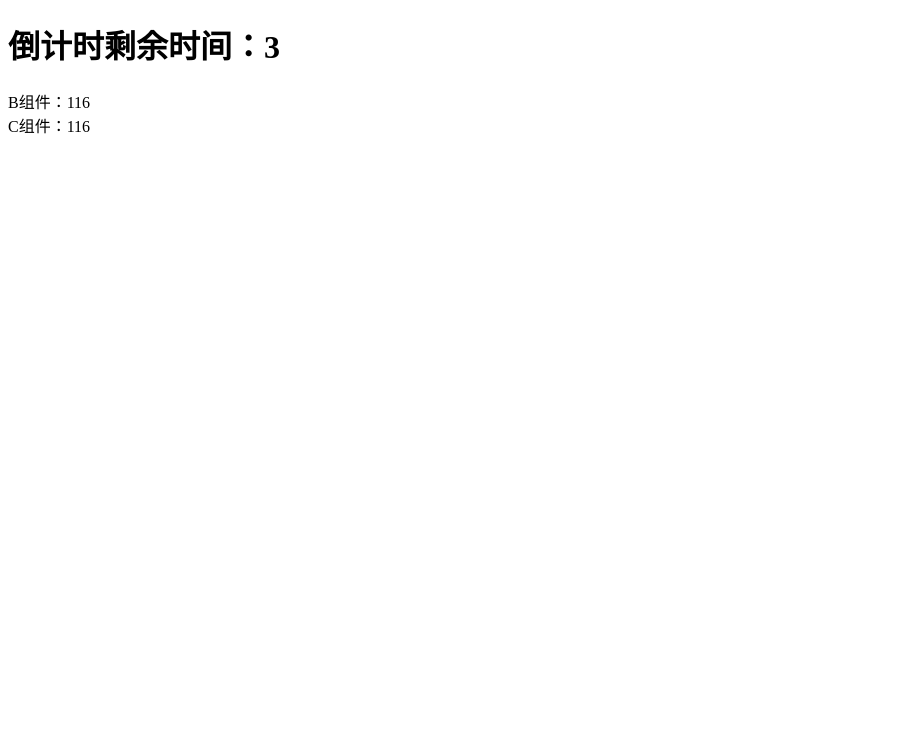
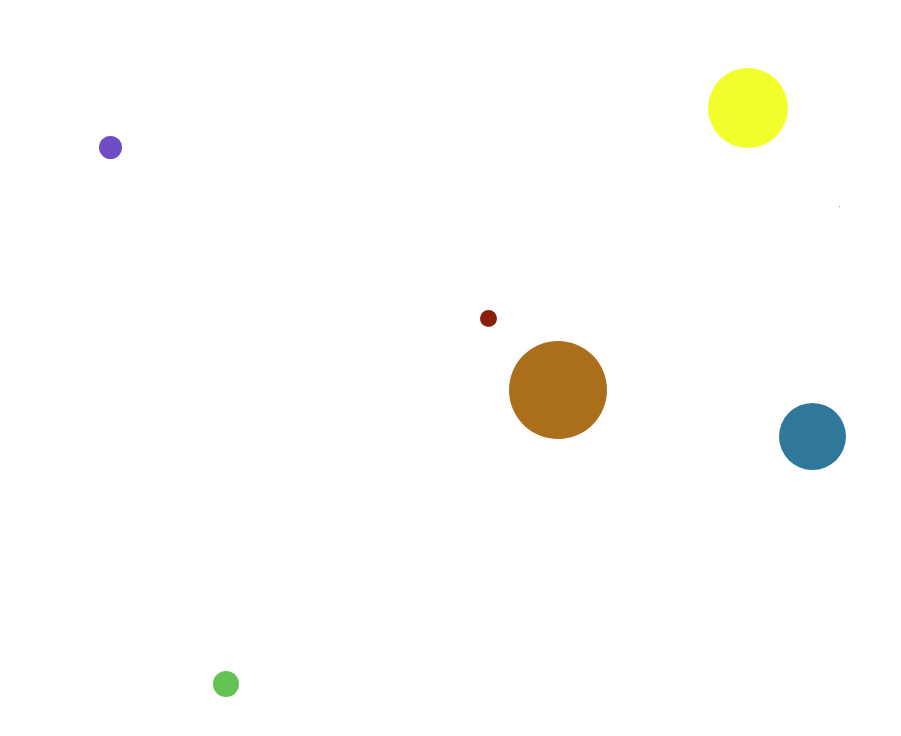
Before and after one commit to qinran0423/react-study, a React (Create React App) app in the folder cli-create/: page / in a window 1280 px wide. Shown: the top 736 px of the page, without its empty margins (0-901 px from the left). Built offline with nearby package versions, Linux system fonts and the light colour scheme.

Commit message:
ball demo

```diff
--- /dev/null
+++ b/cli-create/src/components/ball.css
@@ -0,0 +1,6 @@
+.ball{
+	width: 100px;
+	height: 100px;
+	border-radius: 50%;
+	position: fixed;
+}
--- /dev/null
+++ b/cli-create/src/components/ball.js
@@ -0,0 +1,65 @@
+import React, { Component } from 'react'
+import './ball.css'
+
+export default class Ball extends Component {
+
+	constructor(props) {
+		super(props)
+		this.state = {
+			left: props.left || 0,
+			top: props.top || 0,
+			xSpeed: props.xSpeed,
+			ySpeed: props.ySpeed,
+		}
+		const duration = 16
+
+		setInterval(() => {
+			const xDis = this.state.xSpeed * duration / 1000
+			const yDis = this.state.ySpeed * duration / 1000
+
+			let newLeft = this.state.left + xDis
+			let newTop = this.state.top + yDis
+
+			if (newLeft <= 0) {
+				newLeft = 0
+				this.setState({
+					xSpeed: -this.state.xSpeed
+				})
+			} else if (newLeft >= document.documentElement.clientWidth - 100) {
+				newLeft = document.documentElement.clientWidth - 100
+				this.setState({
+					xSpeed: -this.state.xSpeed
+				})
+			}
+
+			if (newTop <= 0) {
+				newTop = 0
+				this.setState({
+					ySpeed: -this.state.ySpeed
+				})
+			} else if (newTop >= document.documentElement.clientHeight - 100) {
+				newTop = document.documentElement.clientHeight - 100
+				this.setState({
+					ySpeed: -this.state.ySpeed
+				})
+			}
+			this.setState({
+				left: newLeft,
+				top: newTop
+			})
+
+		}, duration)
+	}
+
+	render() {
+		return (
+			<div className='ball' style={{
+				left: this.state.left,
+				top: this.state.top,
+				width: this.props.width || 100,
+				height: this.props.width || 100,
+				background: this.props.bg || 'lightblue',
+			}}></div>
+		)
+	}
+}
--- /dev/null
+++ b/cli-create/src/components/ballList.js
@@ -0,0 +1,41 @@
+import React, { Component } from 'react'
+import Ball from './ball'
+import { getRandom } from '../util'
+
+export default class BallList extends Component {
+	constructor(props) {
+		super(props)
+
+		this.state = {
+			ballInfoes: []
+		}
+
+		const timer = setInterval(() => {
+			var info = {
+				left: getRandom(0, document.documentElement.clientWidth - 100),
+				top: getRandom(0, document.documentElement.clientHeight - 100),
+				xSpeed: getRandom(50, 500),
+				ySpeed: getRandom(50, 500),
+				width: getRandom(1, 100),
+				bg: `rgb(${getRandom(0, 255)},${getRandom(0, 255)},${getRandom(0, 255)})`
+			}
+
+			this.setState({
+				ballInfoes: [...this.state.ballInfoes, info]
+			})
+
+			if(this.state.ballInfoes.length > 30) {
+				clearInterval(timer)
+			}
+		}, 1000);
+	}
+	render() {
+		const balls = this.state.ballInfoes.map((info, key) => <Ball key={key} {...info} />)
+		return (
+			<>
+				{balls}
+			</>
+		)
+
+	}
+}
--- a/cli-create/src/index.jsx
+++ b/cli-create/src/index.jsx
@@ -1,18 +1,9 @@
 import React from 'react';
 import ReactDOM from 'react-dom';
-import MyFuncComp from './MyFunComp'
-import MyClassComp from './MyClassComp'
-import Tick from './Tick'
-import MyStateComp from './MyStateComp'
+import BallList from './components/ballList'
+
+
 
 ReactDOM.render(<div>
-	{/* <MyFuncComp num={2}/>
-	<MyClassComp num={3} enable obj={{
-		name: 'mick',
-		age: 18
-	}}
-	ui={<h2>传递一个UI</h2>}
-	/> */}
-	<Tick num={10}/>
-	<MyStateComp />
+	<BallList/>
 </div>, document.getElementById('root'));
--- /dev/null
+++ b/cli-create/src/util.js
@@ -0,0 +1,3 @@
+export function getRandom(min, max) {
+	return Math.floor(Math.random() * (max + 1 - min) + min);
+}
```
